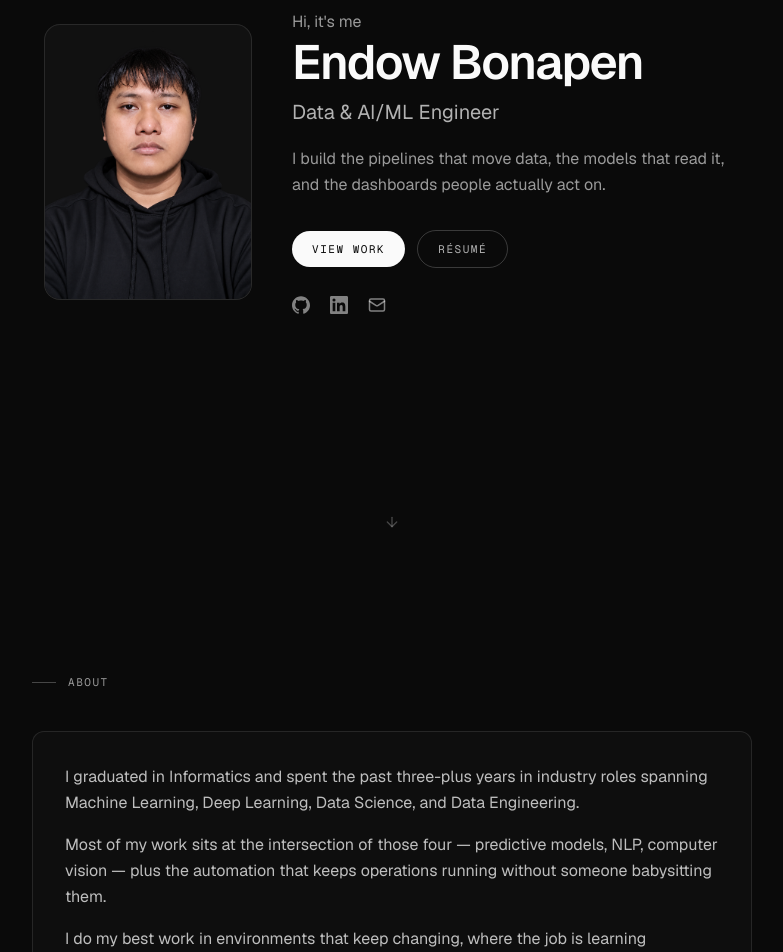
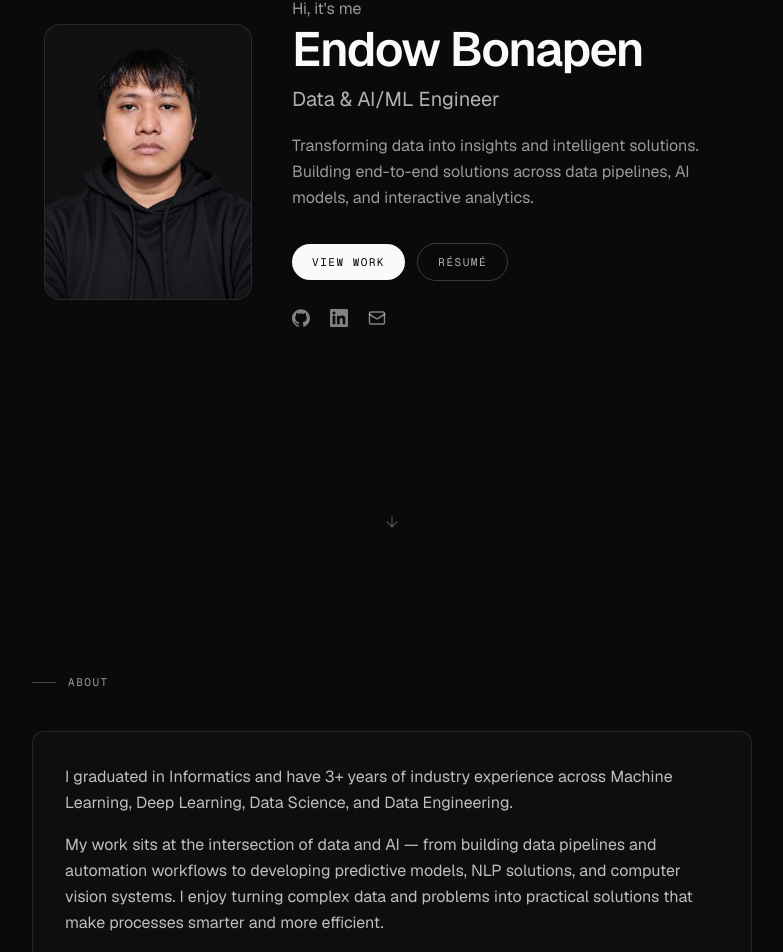
Before and after one commit to EndowBonapen/web-porto, a Next.js app: page / in a window 1280 px wide. Shown: the part 238-1190 px from the top of the page, without its empty margins (248-1031 px from the left). Built offline with nearby package versions, Linux system fonts and the light colour scheme.

Commit message:
Update hero intro and About bio copy

```diff
--- a/content/site.ts
+++ b/content/site.ts
@@ -67,7 +67,7 @@ export const profile = {
    * without changing a word, rewrite it.
    */
   intro:
-    "I build the pipelines that move data, the models that read it, and the dashboards people actually act on.",
+    "Transforming data into insights and intelligent solutions. Building end-to-end solutions across data pipelines, AI models, and interactive analytics.",
 
   email: "endowbonapen2002@gmail.com",
   links: {
@@ -78,18 +78,11 @@ export const profile = {
   },
 };
 
-/**
- * About paragraphs. Keep it to two or three — this is not an autobiography.
- *
- * Rewritten from a first draft that read as generic resume copy ("Highly
- * motivated... passionate about continuous learning..."). Same facts —
- * Informatics degree, 3+ years, ML/DL/DS/DE, predictive modelling, NLP,
- * computer vision, automation — said in one voice, first person, no filler.
- */
+/** About paragraphs. Keep it to two or three — this is not an autobiography. */
 export const about = [
-  "I graduated in Informatics and spent the past three-plus years in industry roles spanning Machine Learning, Deep Learning, Data Science, and Data Engineering.",
-  "Most of my work sits at the intersection of those four — predictive models, NLP, computer vision — plus the automation that keeps operations running without someone babysitting them.",
-  "I do my best work in environments that keep changing, where the job is learning something new fast enough to solve a problem nobody has written the playbook for yet.",
+  "I graduated in Informatics and have 3+ years of industry experience across Machine Learning, Deep Learning, Data Science, and Data Engineering.",
+  "My work sits at the intersection of data and AI — from building data pipelines and automation workflows to developing predictive models, NLP solutions, and computer vision systems. I enjoy turning complex data and problems into practical solutions that make processes smarter and more efficient.",
+  "I do my best work in environments where problems are constantly changing, where learning something new is part of the job, and where technology can be used to create meaningful impact.",
 ];
 
 /**
```
